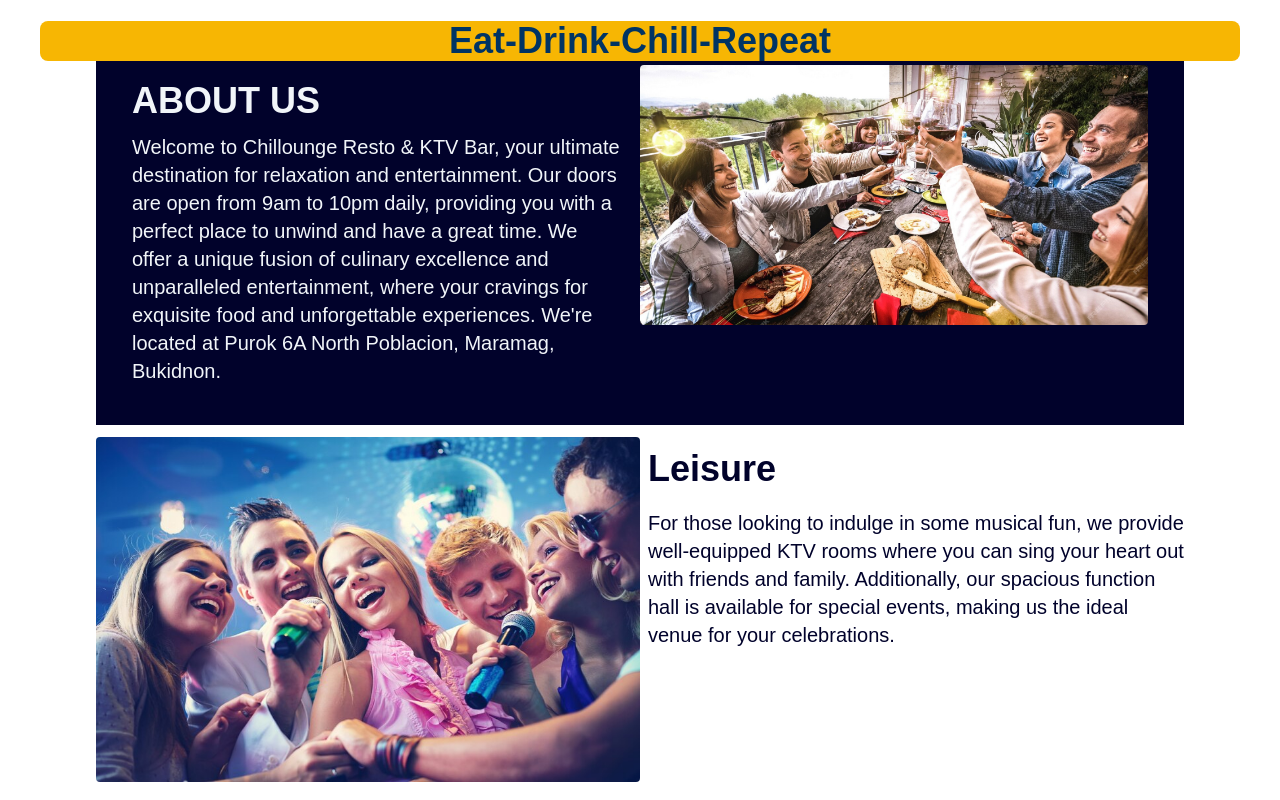
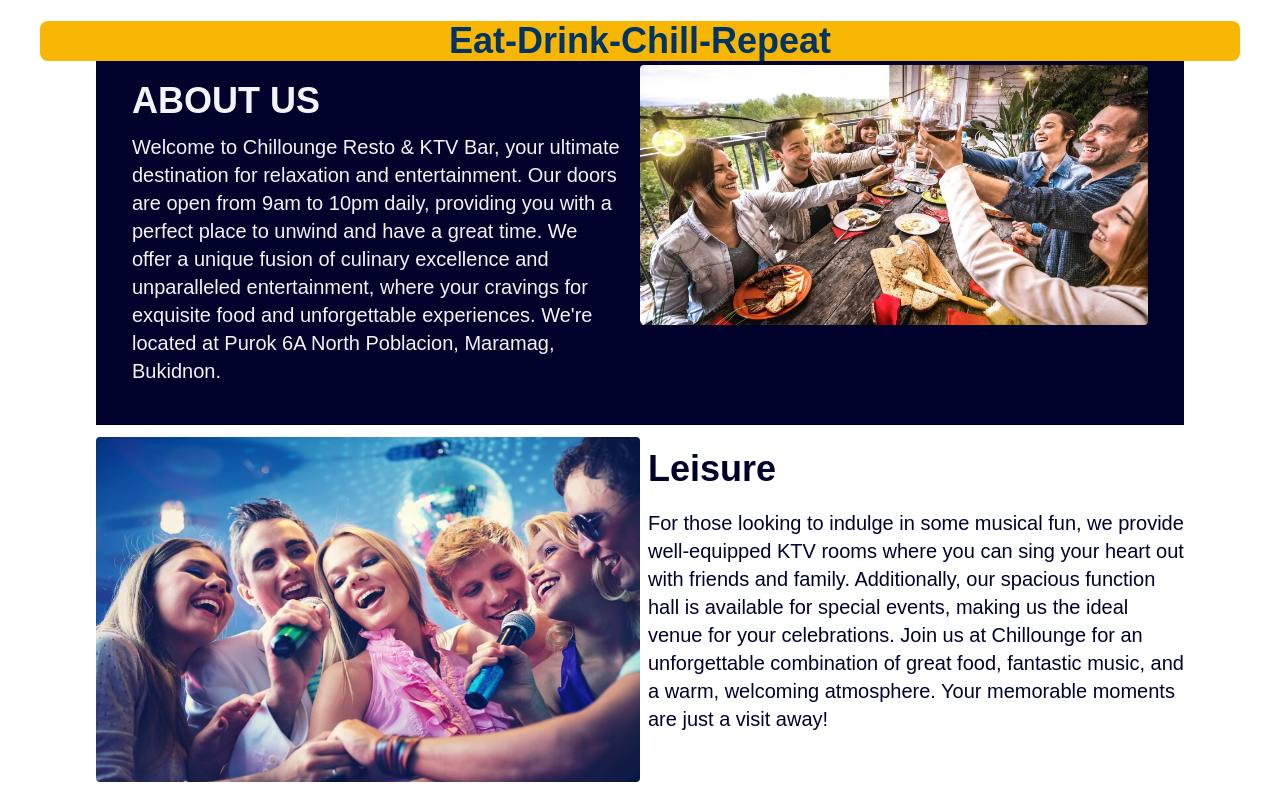
Before and after one commit to marpaul14/chillounge-resto, a React (Vite) app: page / in a window 1280 px wide. Shown: the part 655-1455 px from the top of the page. Built offline with nearby package versions, Linux system fonts and the light colour scheme.

Commit message:
spacing finalized

```diff
--- a/src/components/Leisure.jsx
+++ b/src/components/Leisure.jsx
@@ -2,7 +2,7 @@ import KaraokeImg from "../assets/karaoke.jpg";
 
 function Leisure() {
   return (
-    <div className="mx-auto cursor-default w-full lg:w-[85%]">
+    <div className="mx-auto cursor-default w-full lg:w-[85%] ">
       <div className="grid grid-cols-2 w-full space-x-2 text-[#01022b]">
         <div className="pt-3">
           <img src={KaraokeImg} className="rounded w-full h-[95%]" />
@@ -16,7 +16,9 @@ function Leisure() {
             well-equipped KTV rooms where you can sing your heart out with
             friends and family. Additionally, our spacious function hall is
             available for special events, making us the ideal venue for your
-            celebrations.
+            celebrations. Join us at Chillounge for an unforgettable combination
+            of great food, fantastic music, and a warm, welcoming atmosphere.
+            Your memorable moments are just a visit away!
           </p>
         </div>
       </div>
```
